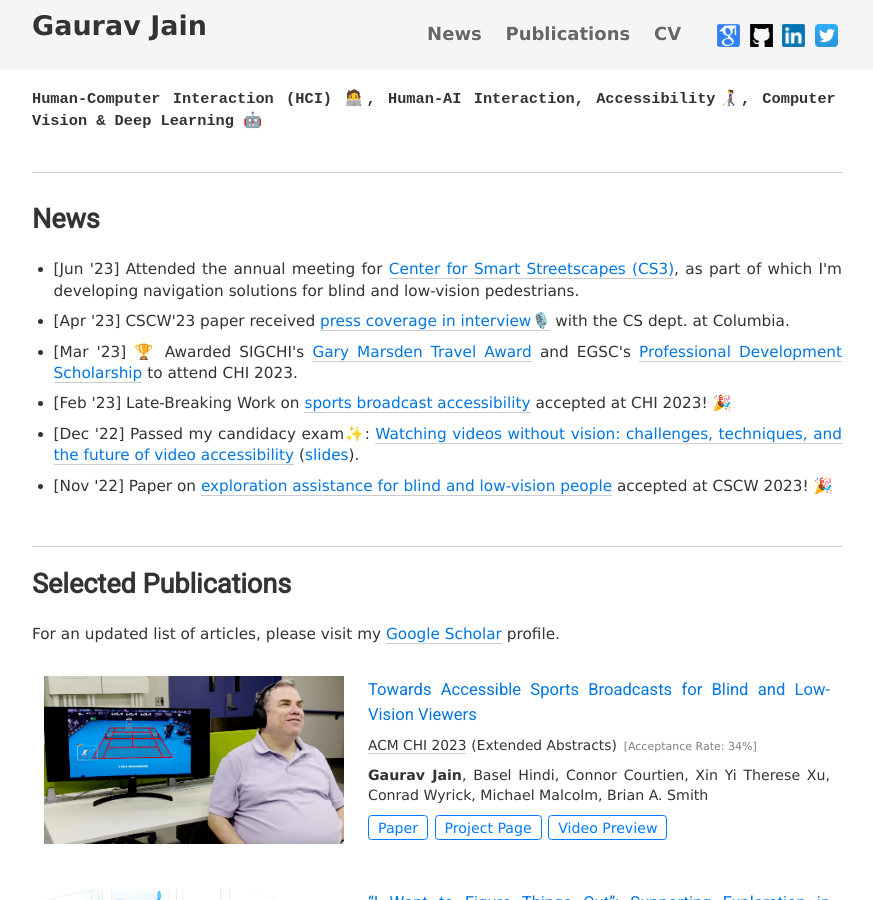
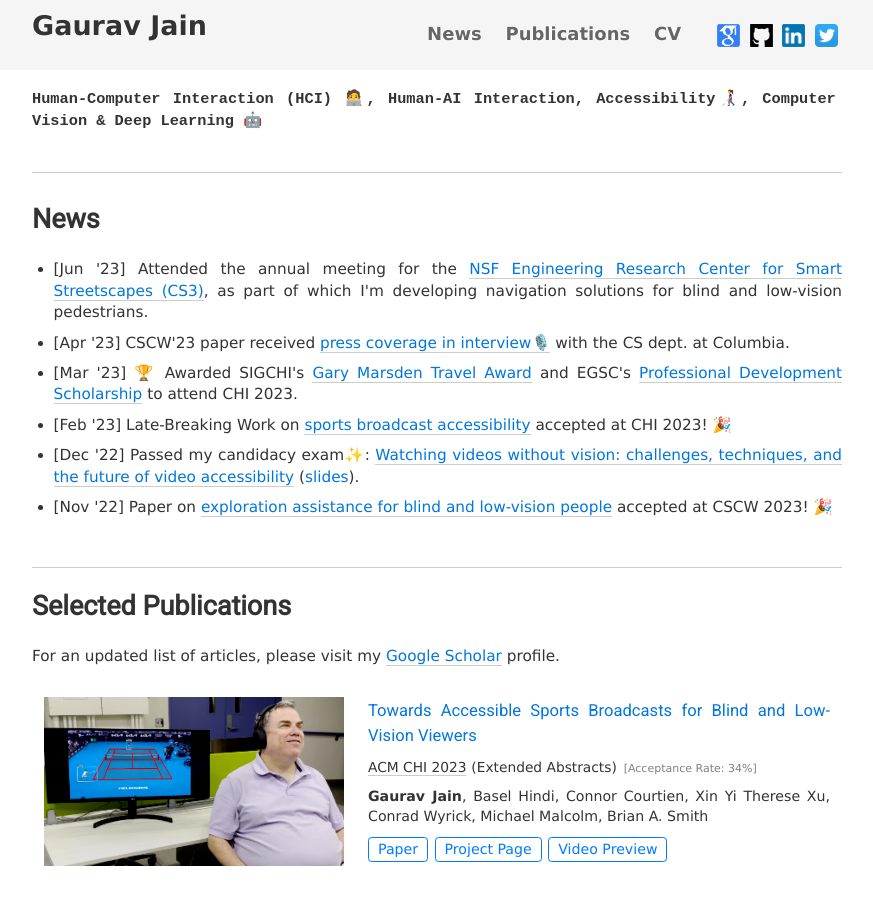
Before and after one commit to Gaurav1302/gaurav1302.github.io, a Jekyll site: the page built from index.html, in a window 1280 px wide and 900 px high, scrolled down 374 px. Shown: the whole window, without its empty margins (203-1076 px from the left). Built offline with Jekyll 4.4.1, drawn with Linux system fonts in a browser that asks for light colours; nearby versions of some CDN libraries.

Commit message:
minor fix.

```diff
--- a/index.html
+++ b/index.html
@@ -72,7 +72,7 @@ tags: about
             <ul>
               <li>
                 <p> <span class="news_date">[Jun '23] </span>
-                  Attended the annual meeting for <a href="https://cs3-erc.org/"; class="uline-black">Center for Smart Streetscapes (CS3)</a>, as part of which I'm developing navigation solutions for blind and low-vision pedestrians.
+                  Attended the annual meeting for the <a href="https://cs3-erc.org/"; class="uline-black">NSF Engineering Research Center for Smart Streetscapes (CS3)</a>, as part of which I'm developing navigation solutions for blind and low-vision pedestrians.
                 </p>
               </li>
               <li>
```
